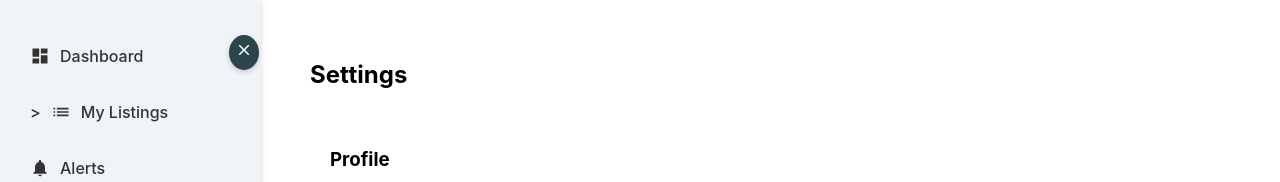
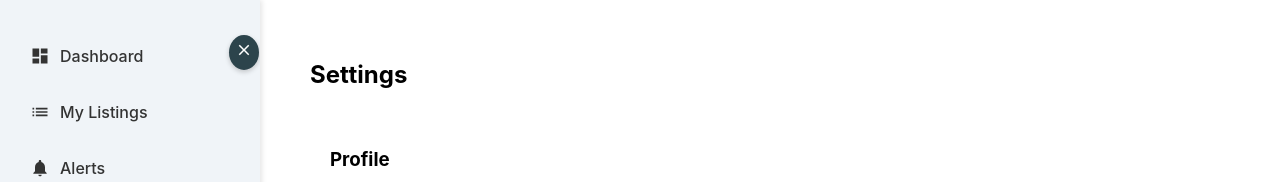
Before and after one commit to Tishetso/agri-connect-frontend, a React (Create React App) app: page /settings in a window 1280 px wide. Shown: the top 182 px of the page. Built offline with nearby package versions, Linux system fonts and the light colour scheme.

Commit message:
fixed the sidebar bug

```diff
--- a/src/components/Sidebar.jsx
+++ b/src/components/Sidebar.jsx
@@ -23,7 +23,7 @@ function Sidebar() {
                         </NavLink>
                     </li>
                     <li>
-                        <NavLink to="/farmer/listings" className={({ isActive }) => isActive ? 'active-link' : ''}>>
+                        <NavLink to="/farmer/listings" className={({ isActive }) => isActive ? 'active-link' : ''}>
                             <MdList className="nav-icon" />
                             {!collapsed && "My Listings"}
                         </NavLink>
```
